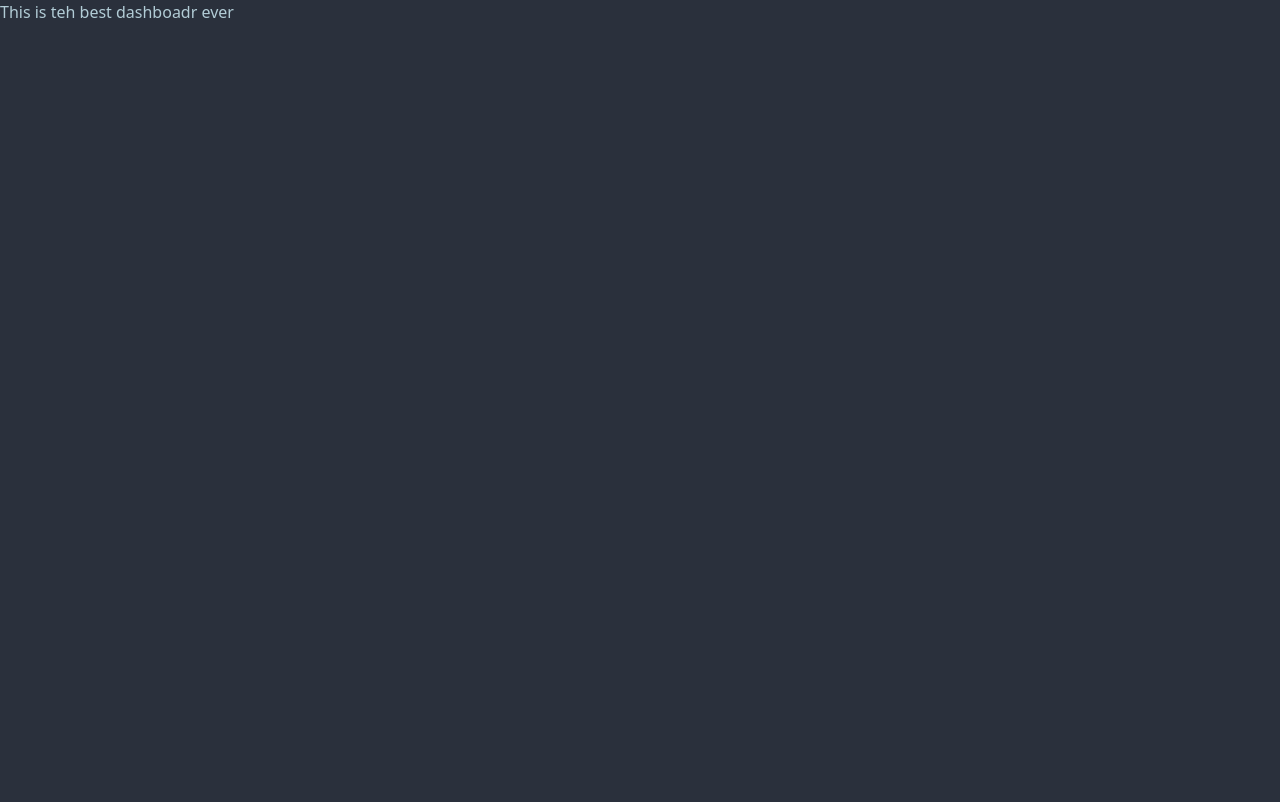
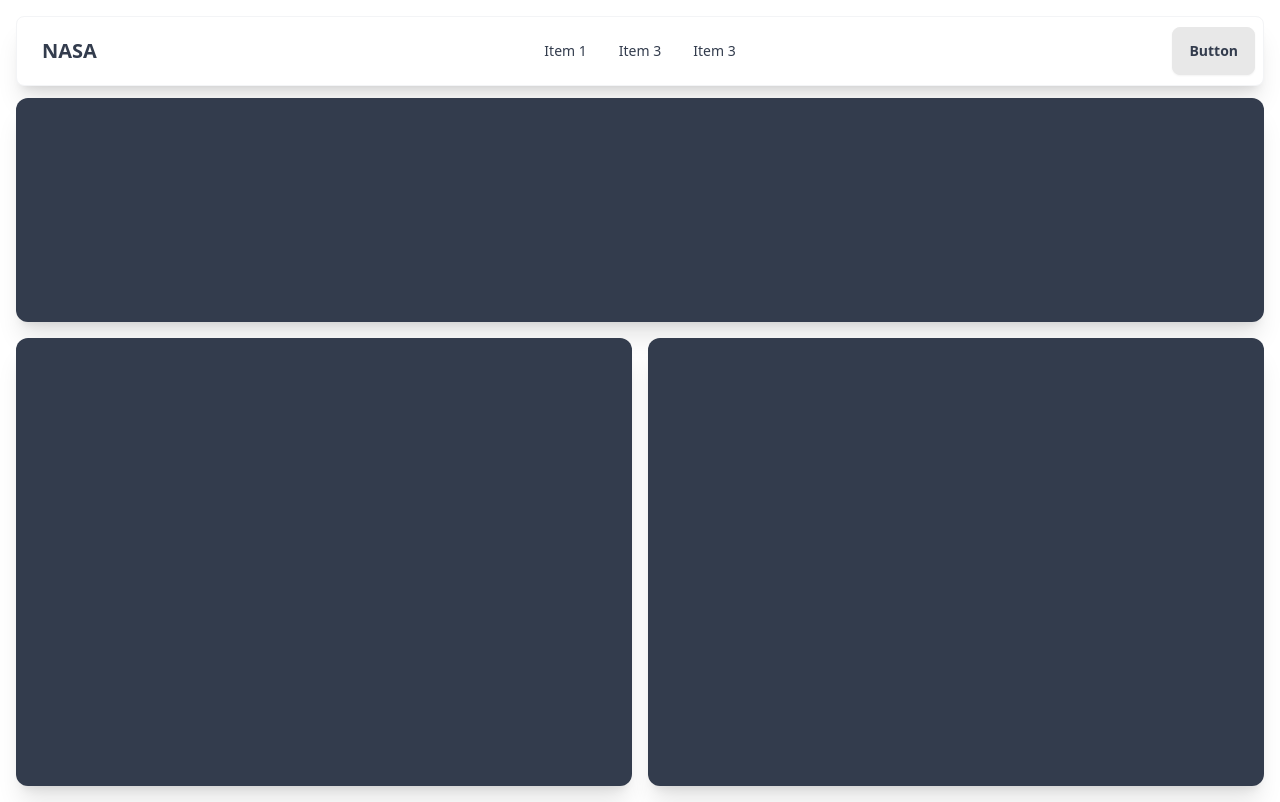
Before and after one commit to emiel04/htf-client, a React (Vite) app: page / in a window 1280 px wide. Built offline with nearby package versions, Linux system fonts and the light colour scheme.

Commit message:
made basic design of the dashboard also added navigation not yet working with react router

```diff
--- a/index.html
+++ b/index.html
@@ -1,8 +1,8 @@
 <!DOCTYPE html>
 <html lang="en">
 <head>
-    <meta charset="UTF-8" />
-    <meta name="viewport" content="width=device-width, initial-scale=1.0" />
+    <meta charset="UTF-8"/>
+    <meta name="viewport" content="width=device-width, initial-scale=1.0"/>
     <title>Vite + React</title>
 </head>
 <body>
--- a/src/App.jsx
+++ b/src/App.jsx
@@ -1,14 +1,19 @@
-import Dashboard from "./dashboard/Dashboard.jsx";
-import { BrowserRouter as Router, Routes, Route } from "react-router-dom";
+import Dashboard from "./Dashboard.jsx";
+import {BrowserRouter as Router, Routes, Route} from "react-router-dom";
+import NavigationBar from "./NavigationBar.jsx";
 import "./index.css";
+
 function App() {
     return (
         <Router>
+            <div className="p-4">
+                <NavigationBar/>
                 <Routes>
-        <Route path="/" element={<Dashboard />} />
-        <Route path="/about" element={<div>About Page</div>} />
-        <Route path="/contact" element={<div>Contact Page</div>} />
+                    <Route path="/" element={<Dashboard/>}/>
+                    <Route path="/about" element={<div>About Page</div>}/>
+                    <Route path="/contact" element={<div>Contact Page</div>}/>
                 </Routes>
+            </div>
         </Router>
     );
 }
--- /dev/null
+++ b/src/Dashboard.jsx
@@ -0,0 +1,10 @@
+function Dashboard() {
+    return <div className="h-[calc(100vh-7rem)] grid grid-rows-[0.5fr_1fr] grid-cols-2 gap-4">
+        <div className="bg-neutral shadow-xl  col-span-2 rounded-xl"></div>
+        <div className="bg-neutral  shadow-xl  rounded-xl"></div>
+        <div className="shadow-xl  bg-neutral  rounded-xl"></div>
+
+    </div>;
+}
+
+export default Dashboard;
--- /dev/null
+++ b/src/NavigationBar.jsx
@@ -0,0 +1,20 @@
+function NavigationBar() {
+    return <div
+        className="navbar bg-base-100 shadow-xl rounded-lg border border-gray-100 hover:shadow-xl transition duration-300 mb-3">
+        <div className="navbar-start">
+            <a className="btn btn-ghost text-xl font-extrabold">NASA</a>
+        </div>
+        <div className="navbar-center hidden lg:flex">
+            <ul className="menu menu-horizontal px-1">
+                <li><a>Item 1</a></li>
+                <li><a>Item 3</a></li>
+                <li><a>Item 3</a></li>
+            </ul>
+        </div>
+        <div className="navbar-end">
+            <a className="btn">Button</a>
+        </div>
+    </div>
+}
+
+export default NavigationBar;
--- a/src/dashboard/Dashboard.jsx
+++ /dev/null
@@ -1,5 +0,0 @@
-function Dashboard() {
-  return <div>This is teh best dashboadr ever</div>;
-}
-
-export default Dashboard;
--- a/tailwind.config.js
+++ b/tailwind.config.js
@@ -8,6 +8,6 @@ export default {
     },
     plugins: [daisyui],
     daisyui: {
-    themes: ["dim"],
+        themes: ["emerald"],
     },
 };
--- a/vite.config.js
+++ b/vite.config.js
@@ -1,13 +1,13 @@
-import { defineConfig } from "vite";
+import {defineConfig} from "vite";
 import react from "@vitejs/plugin-react";
 import tailwindcss from "tailwindcss";
 
 // https://vite.dev/config/
 export default defineConfig({
-  plugins: [react()],
-  css: {
-    postcss: {
-      plugins: [tailwindcss()],
+    plugins: [react()],
+    css: {
+        postcss: {
+            plugins: [tailwindcss()],
+        },
     },
-  },
 });
```
Also changed, not shown: eslint.config.js (+4 -4 lines), src/main.jsx (+5 -5 lines), 1 other file (tests, documents, lock files or other folders). Lines whose indentation alone changed are shown as unchanged.
